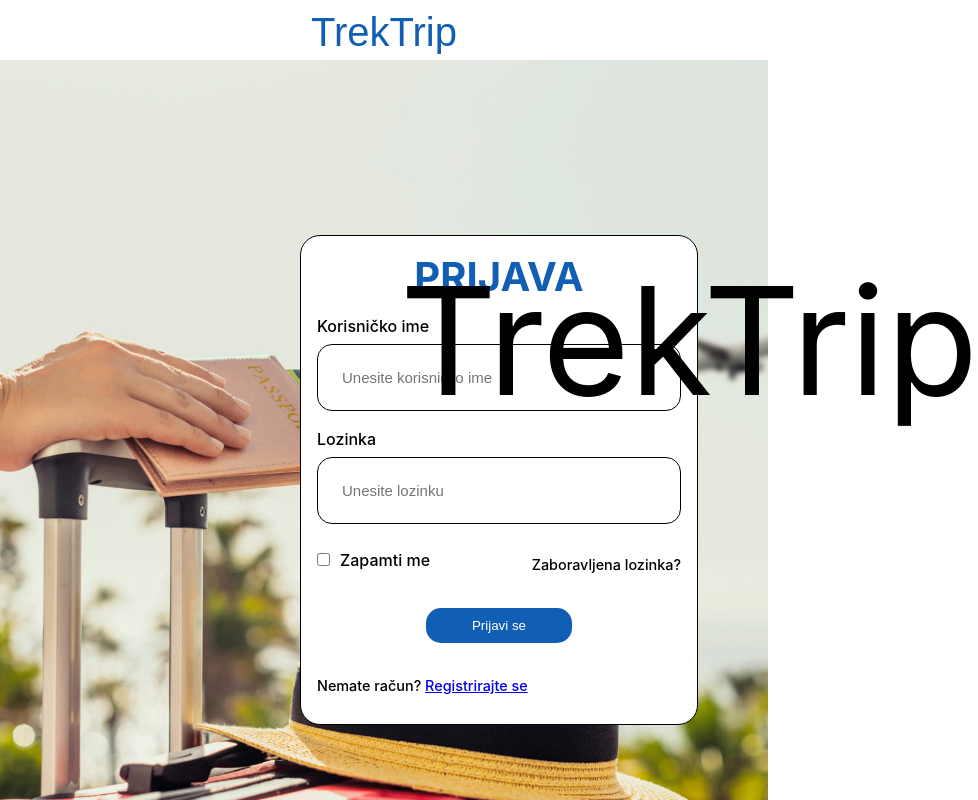
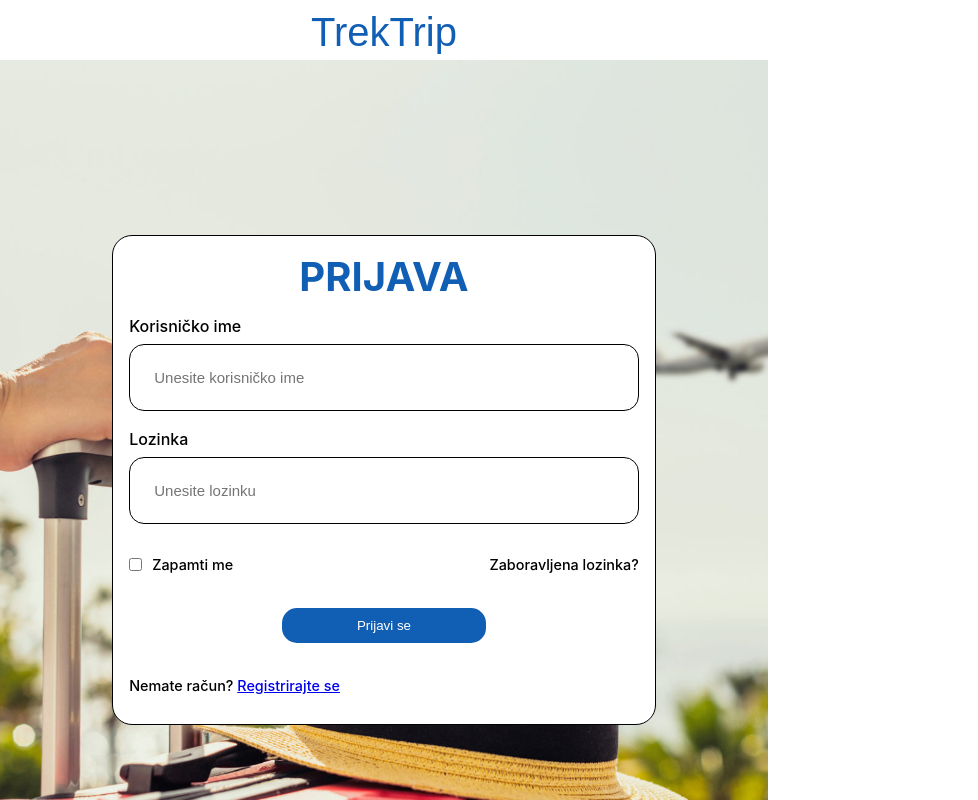
Before and after one commit to LukaCulina/TrekTrip, a React (Create React App) app in the folder frontend/: page /#/prijava in a window 768 px wide. Shown: the top 800 px of the page, 978 px wide, since content can reach past the window. Built offline with nearby package versions, Linux system fonts and the light colour scheme.

Commit message:
Fixed the design of the Login and Register forms

```diff
--- a/frontend/src/Pages/Login/Auth.css
+++ b/frontend/src/Pages/Login/Auth.css
@@ -1,20 +1,13 @@
 .auth-container {
   display: flex;
   flex-direction: column;
-    align-items: flex-end;
+  align-items: center;
   justify-content: center;
   min-height: 100vh;
   background-image: url('Login.jpg');
   background-size: cover;
   background-position: center;
   padding: 20px;
-  }
-
- .logo-text {
-   font-size: 150px;
-    position: absolute;
-    top: 100px;
-    left: 400px;
 }
 
 .auth-form-container {
@@ -28,7 +21,6 @@
   width: 35%;
   display: flex;
   flex-direction: column;
-    margin-right: 50px;
   padding: 1rem;
   border: 1px solid;
   border-radius: 20px;
@@ -76,6 +68,7 @@
 display: flex;
 align-items: center;
 flex-direction: row !important;
+margin-bottom: 0 !important;
 }
 
 .auth-checkbox input {
@@ -105,14 +98,14 @@
 font-size: 0.9em;
 }
 
-@media(max-width:480px){
+@media(max-width:768px){
+  .auth-container{
+    flex-direction: row;
+    align-items: center;
+  }
+
   .auth-form{
     width: 70%;
+    margin-right: 0;
   }
 }
-
-@media(min-width:481px) and (max-width:768px){
-    .auth-form{
-        width: 50%;
-    }
-}
--- a/frontend/src/Pages/Login/Login.js
+++ b/frontend/src/Pages/Login/Login.js
@@ -79,9 +79,6 @@ const Login = () => {
         <Helmet>
           <title>{t('sitenames.login')}</title>
         </Helmet>
-        <div className='logo-text'>
-          <p>TrekTrip</p>
-        </div>
         <form className="auth-form" onSubmit={handleSubmit}>
           <h1 className='auth-title'>{t('login.title')}</h1>
           <label>
@@ -115,7 +112,7 @@ const Login = () => {
           <div className='remember'>
             <label className="auth-checkbox">
               <input type="checkbox" name="rememberMe" checked={formData.rememberMe} onChange={handleChange} />
-                {t('login.remember')}
+                <p>{t('login.remember')}</p>
               </label>
             <p>{t('login.forgotten')}</p>
           </div>
```
Also changed, not shown: 1 other file (tests, documents, lock files or other folders). Lines whose indentation alone changed are shown as unchanged.
